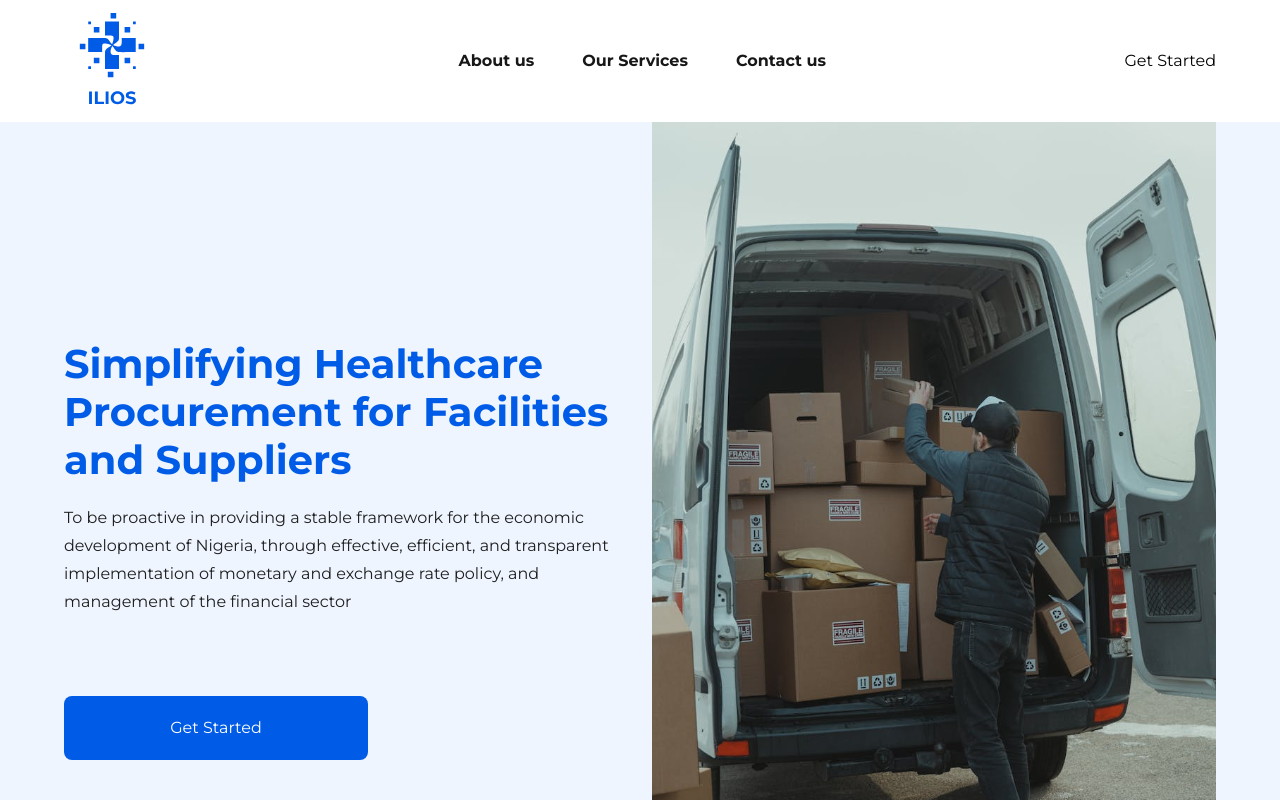
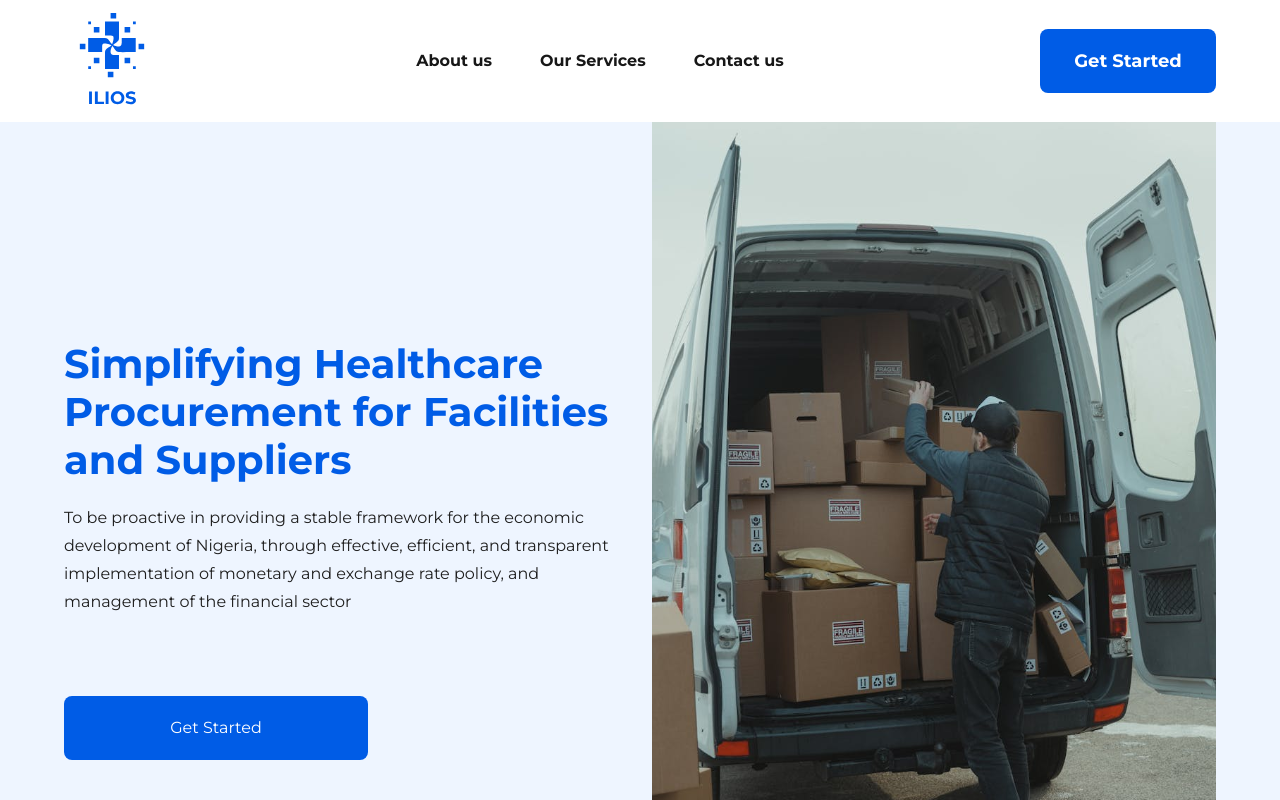
Before and after one commit to ilios91/ilios-fe, a Next.js app: page / in a window 1280 px wide. Shown: the top 800 px of the page. Built offline with nearby package versions, Linux system fonts and the light colour scheme.

Commit message:
add navbar for desktop

```diff
--- a/src/components/layout/Navbar.tsx
+++ b/src/components/layout/Navbar.tsx
@@ -29,7 +29,7 @@ export default function Navbar() {
           </ul>
         </div>
         <div>
-          <button>Get Started</button>
+          <button className="w-44 h-16 rounded-lg bg-blue-normal font-bold text-[18px] text-white leading-7">Get Started</button>
         </div>
       </div>
     </nav>
```
